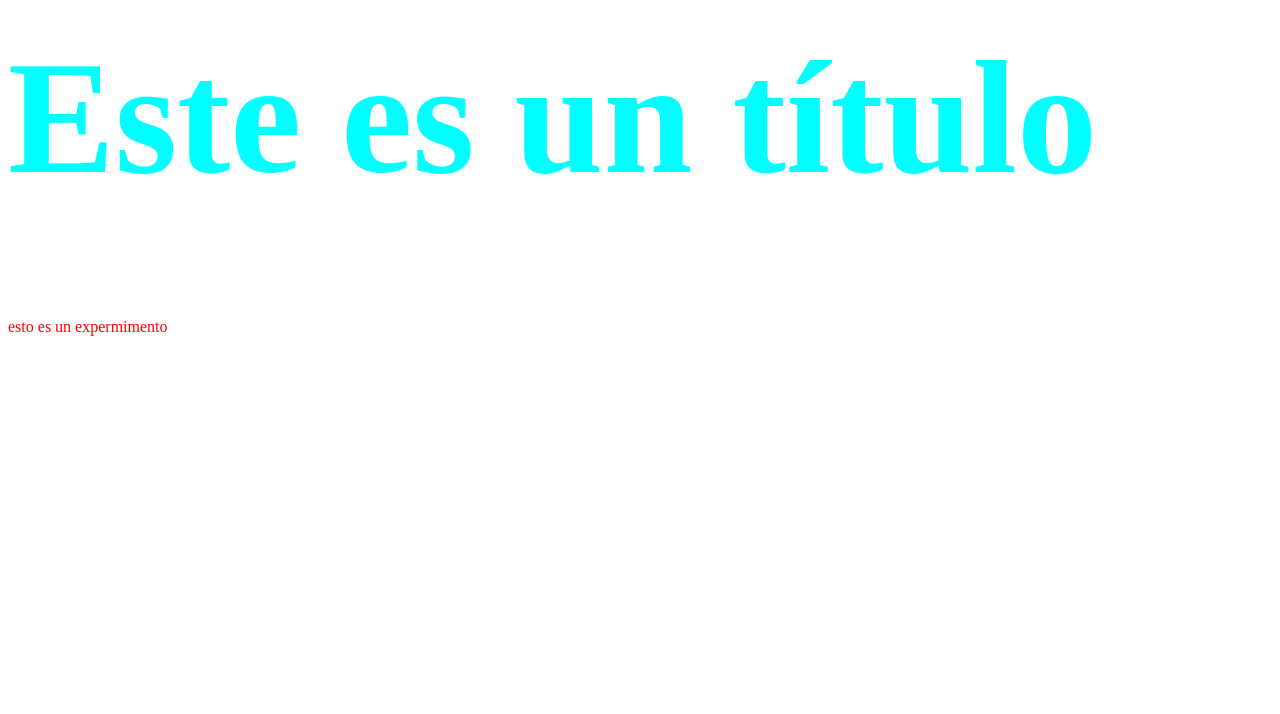
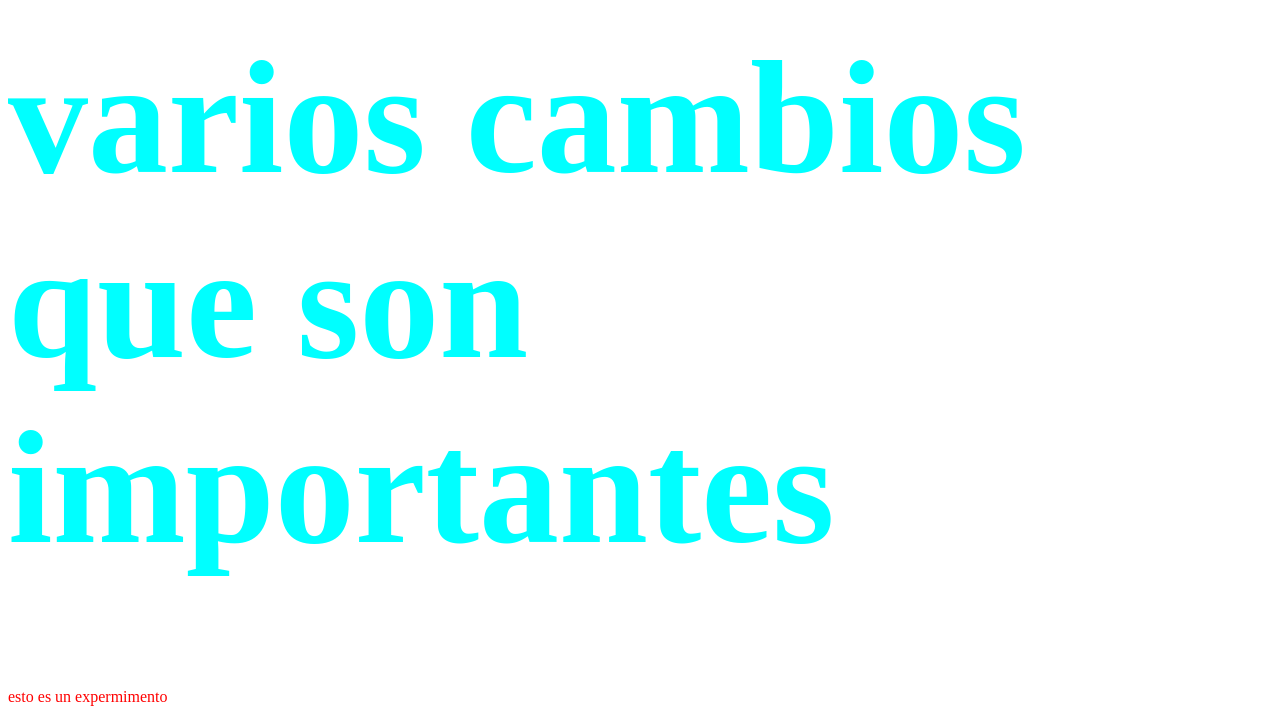
Before and after one commit to sysKS/tienda, a plain HTML site: page index.html in a window 1280 px wide. Shown: the part 1250-1964 px from the top of the page. Before the commit the page ends 1594 px from the top, so only its background shows below. Drawn offline with Linux system fonts and the light colour scheme.

Commit message:
cambios de prueba

```diff
--- a/index.html
+++ b/index.html
@@ -20,7 +20,7 @@
         Este es un título
     </h1>
     <h1 class="titulo" id="identificador">
-        Este es un título
+        varios cambios que son importantes
     </h1>
      <script src="jquery-3.5.1.min.js"></script>
      <script src="funciones.js"></script>
```
Also changed, not shown: 3 other files.
